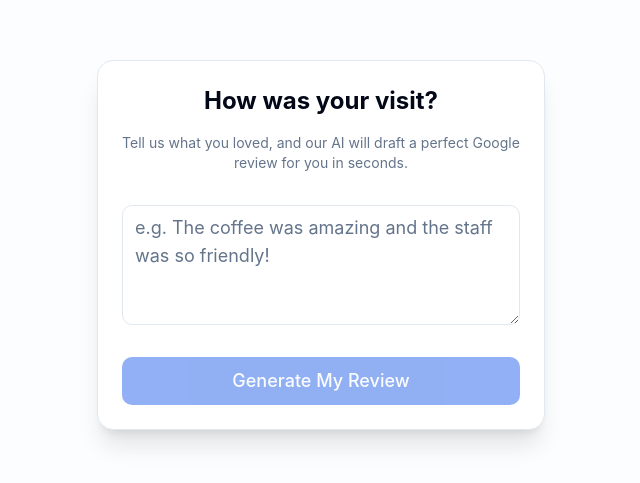
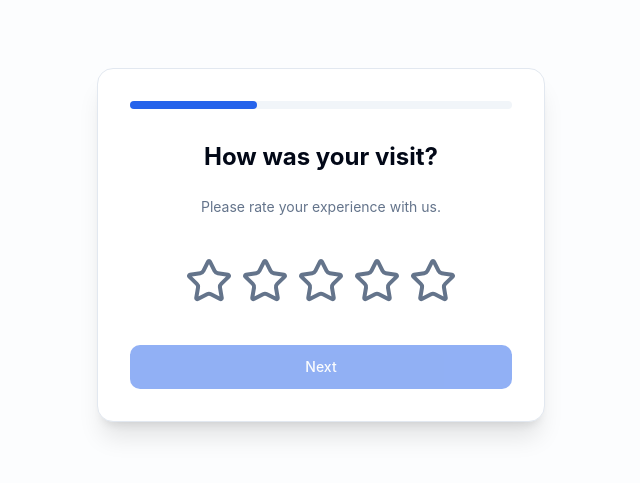
Before and after one commit to manojtyson-37/AI-Review-Management, a Next.js app in the folder apps/web/: page /r/1 in a window 1280 px wide. Shown: the part 155-638 px from the top of the page, without its empty margins (319-959 px from the left). Built offline with nearby package versions, Linux system fonts and the light colour scheme.

Commit message:
feat: upgrade Guest Flow UI to multi-step guided questionnaire (Rating -> Tags -> Details -> AI Draft)

```diff
--- a/apps/web/app/r/[locationId]/page.tsx
+++ b/apps/web/app/r/[locationId]/page.tsx
@@ -1,45 +1,61 @@
 "use client";
 
 import { useState } from "react";
-import { useQuery, useMutation } from "@tanstack/react-query";
-import { apiClient } from "@/lib/api-client";
+import { useMutation } from "@tanstack/react-query";
 import { Button } from "@/components/ui/button";
 import { Textarea } from "@/components/ui/textarea";
 import { useParams } from "next/navigation";
+import { Star, CheckCircle2 } from "lucide-react";
+
+const TAGS = [
+  "Excellent Service",
+  "Friendly Staff",
+  "Great Value",
+  "Clean Environment",
+  "Quick Turnaround",
+  "Professional",
+  "Highly Recommend"
+];
 
 export default function GuestFlowPage() {
   const params = useParams();
   const locationId = params?.locationId as string;
+
   const [step, setStep] = useState(1);
-  const [feedback, setFeedback] = useState("");
+  const [rating, setRating] = useState(0);
+  const [selectedTags, setSelectedTags] = useState<string[]>([]);
+  const [extraDetails, setExtraDetails] = useState("");
   const [draft, setDraft] = useState("");
 
+  const toggleTag = (tag: string) => {
+    setSelectedTags(prev =>
+      prev.includes(tag) ? prev.filter(t => t !== tag) : [...prev, tag]
+    );
+  };
+
   const generateReview = useMutation({
-    mutationFn: async (text: string) => {
-      // In production, this would call our AI endpoint
-      // const res = await apiClient.post('/reviews/generate', { text, locationId: params.locationId });
-      // return res.data.draft;
+    mutationFn: async () => {
+      // Simulating AI generation based on answers
+      await new Promise(r => setTimeout(r, 1500));
 
-      // Simulating network delay
-      await new Promise(r => setTimeout(r, 1500));
-      return `I had a fantastic experience here! The service was excellent and ${text}. Highly recommend!`;
+      let base = `I had a fantastic experience! `;
+      if (selectedTags.length > 0) {
+        base += `The ${selectedTags.map(t => t.toLowerCase()).join(' and ')} really stood out to me. `;
+      }
+      if (extraDetails.length > 0) {
+        base += `${extraDetails}. `;
+      }
+      base += `Highly recommend this place!`;
+      return base;
     },
     onSuccess: (data) => {
       setDraft(data);
-      setStep(3);
+      setStep(4);
     }
   });
 
-  const handleSubmit = () => {
-    setStep(2);
-    generateReview.mutate(feedback);
-  };
-
   const handleCopy = () => {
     navigator.clipboard.writeText(draft);
-    // In production, log "COPIED" status to Analytics
-
-    // Redirect to Google Review page
     if (locationId === 'google_loc_2') {
       window.location.href = "https://www.google.com/search?q=Sridatri+physio+care&oq=srid&gs_lcrp=EgZjaHJvbWUqCAgCEEUYJxg7MgYIABBFGDwyCggBEC4YsQMYgAQyCAgCEEUYJxg7MgYIAxBFGDkyBggEEEUYPDIGCAUQRRg8MgYIBhBFGDwyBggHEEUYPNIBCDE5NjBqMGo3qAIAsAIA&sourceid=chrome&source=chrome.ob&ie=UTF-8&zx=1783979428166#lrd=0x3bcb99cef1978d0b:0xb4f762158a9d4a4c,1,,,,";
     } else {
@@ -49,56 +65,142 @@ export default function GuestFlowPage() {
 
   return (
     <div className="flex flex-col items-center justify-center min-h-screen bg-muted/20 p-4">
-      <div className="w-full max-w-md bg-card rounded-2xl shadow-xl border overflow-hidden p-6">
+      <div className="w-full max-w-md bg-card rounded-2xl shadow-xl border overflow-hidden p-8">
 
+        {/* Progress Bar */}
+        {step < 4 && (
+          <div className="w-full bg-muted rounded-full h-2 mb-8">
+            <div
+              className="bg-primary h-2 rounded-full transition-all duration-300"
+              style={{ width: `${(step / 3) * 100}%` }}
+            />
+          </div>
+        )}
+
+        {/* Step 1: Star Rating */}
         {step === 1 && (
-          <div className="flex flex-col space-y-4 animate-in fade-in slide-in-from-bottom-4">
+          <div className="flex flex-col space-y-6 animate-in fade-in slide-in-from-bottom-4">
             <h2 className="text-2xl font-bold text-center">How was your visit?</h2>
             <p className="text-center text-muted-foreground text-sm">
-              Tell us what you loved, and our AI will draft a perfect Google review for you in seconds.
+              Please rate your experience with us.
             </p>
-            <Textarea
-              placeholder="e.g. The coffee was amazing and the staff was so friendly!"
-              className="min-h-[120px] text-lg mt-4"
-              value={feedback}
-              onChange={(e) => setFeedback(e.target.value)}
-            />
+            <div className="flex justify-center space-x-2 py-4">
+              {[1, 2, 3, 4, 5].map((star) => (
+                <Star
+                  key={star}
+                  className={`w-12 h-12 cursor-pointer transition-colors ${
+                    rating >= star ? "fill-yellow-400 text-yellow-400" : "text-muted-foreground hover:text-yellow-200"
+                  }`}
+                  onClick={() => {
+                    setRating(star);
+                    setTimeout(() => setStep(2), 400); // Auto-advance after short delay
+                  }}
+                />
+              ))}
+            </div>
             <Button
               size="lg"
-              className="w-full mt-4 text-lg py-6"
-              onClick={handleSubmit}
-              disabled={feedback.length < 5}
+              className="w-full"
+              onClick={() => setStep(2)}
+              disabled={rating === 0}
             >
-              Generate My Review
+              Next
             </Button>
           </div>
         )}
 
+        {/* Step 2: Tags */}
         {step === 2 && (
+          <div className="flex flex-col space-y-6 animate-in fade-in slide-in-from-bottom-4">
+            <h2 className="text-2xl font-bold text-center">What did you like?</h2>
+            <p className="text-center text-muted-foreground text-sm">
+              Select all that apply. This helps our AI write a great review!
+            </p>
+            <div className="flex flex-wrap gap-2 justify-center py-2">
+              {TAGS.map(tag => (
+                <div
+                  key={tag}
+                  onClick={() => toggleTag(tag)}
+                  className={`px-4 py-2 rounded-full border cursor-pointer text-sm font-medium transition-colors ${
+                    selectedTags.includes(tag)
+                      ? "bg-primary text-primary-foreground border-primary"
+                      : "bg-background text-foreground hover:bg-muted"
+                  }`}
+                >
+                  {tag}
+                </div>
+              ))}
+            </div>
+            <div className="flex space-x-3 pt-4">
+              <Button variant="outline" className="flex-1" onClick={() => setStep(1)}>Back</Button>
+              <Button className="flex-1" onClick={() => setStep(3)}>Next</Button>
+            </div>
+          </div>
+        )}
+
+        {/* Step 3: Extra Details */}
+        {step === 3 && (
+          <div className="flex flex-col space-y-6 animate-in fade-in slide-in-from-bottom-4">
+            <h2 className="text-2xl font-bold text-center">Any specific highlights?</h2>
+            <p className="text-center text-muted-foreground text-sm">
+              Optional: Mention a staff member's name or a specific detail you loved.
+            </p>
+            <Textarea
+              placeholder="e.g. John was super helpful!"
+              className="min-h-[120px] text-lg"
+              value={extraDetails}
+              onChange={(e) => setExtraDetails(e.target.value)}
+            />
+            <div className="flex space-x-3 pt-4">
+              <Button variant="outline" className="flex-1" onClick={() => setStep(2)}>Back</Button>
+              <Button
+                className="flex-1"
+                onClick={() => {
+                  setStep(99); // Loading step
+                  generateReview.mutate();
+                }}
+              >
+                Generate Review
+              </Button>
+            </div>
+          </div>
+        )}
+
+        {/* Loading Step */}
+        {step === 99 && (
           <div className="flex flex-col items-center justify-center space-y-6 py-12 animate-in fade-in">
             <div className="h-12 w-12 animate-spin rounded-full border-4 border-primary border-t-transparent" />
             <h3 className="text-xl font-medium animate-pulse">Crafting your review...</h3>
           </div>
         )}
 
-        {step === 3 && (
+        {/* Step 4: Final Draft */}
+        {step === 4 && (
           <div className="flex flex-col space-y-4 animate-in fade-in slide-in-from-bottom-4">
+            <div className="flex justify-center mb-2">
+              <CheckCircle2 className="w-16 h-16 text-green-500" />
+            </div>
             <h2 className="text-2xl font-bold text-center text-primary">Your Review is Ready!</h2>
             <p className="text-center text-muted-foreground text-sm">
               Copy this draft and paste it on our Google page. You can edit it there if you'd like!
             </p>
-            <div className="bg-muted p-4 rounded-lg mt-4 border">
-              <p className="text-foreground">{draft}</p>
+            <div className="bg-muted p-4 rounded-lg mt-4 border shadow-inner">
+              <p className="text-foreground text-lg leading-relaxed">{draft}</p>
             </div>
             <Button
               size="lg"
-              className="w-full mt-6 text-lg py-6 bg-blue-600 hover:bg-blue-700"
+              className="w-full mt-6 text-lg py-6 bg-blue-600 hover:bg-blue-700 shadow-md transition-transform hover:scale-[1.02]"
               onClick={handleCopy}
             >
               Copy & Go to Google
             </Button>
-            <Button variant="ghost" onClick={() => setStep(1)}>
-              Write a different one
+            <Button variant="ghost" className="mt-2" onClick={() => {
+              setStep(1);
+              setRating(0);
+              setSelectedTags([]);
+              setExtraDetails("");
+            }}>
+              Start Over
             </Button>
           </div>
         )}
```
